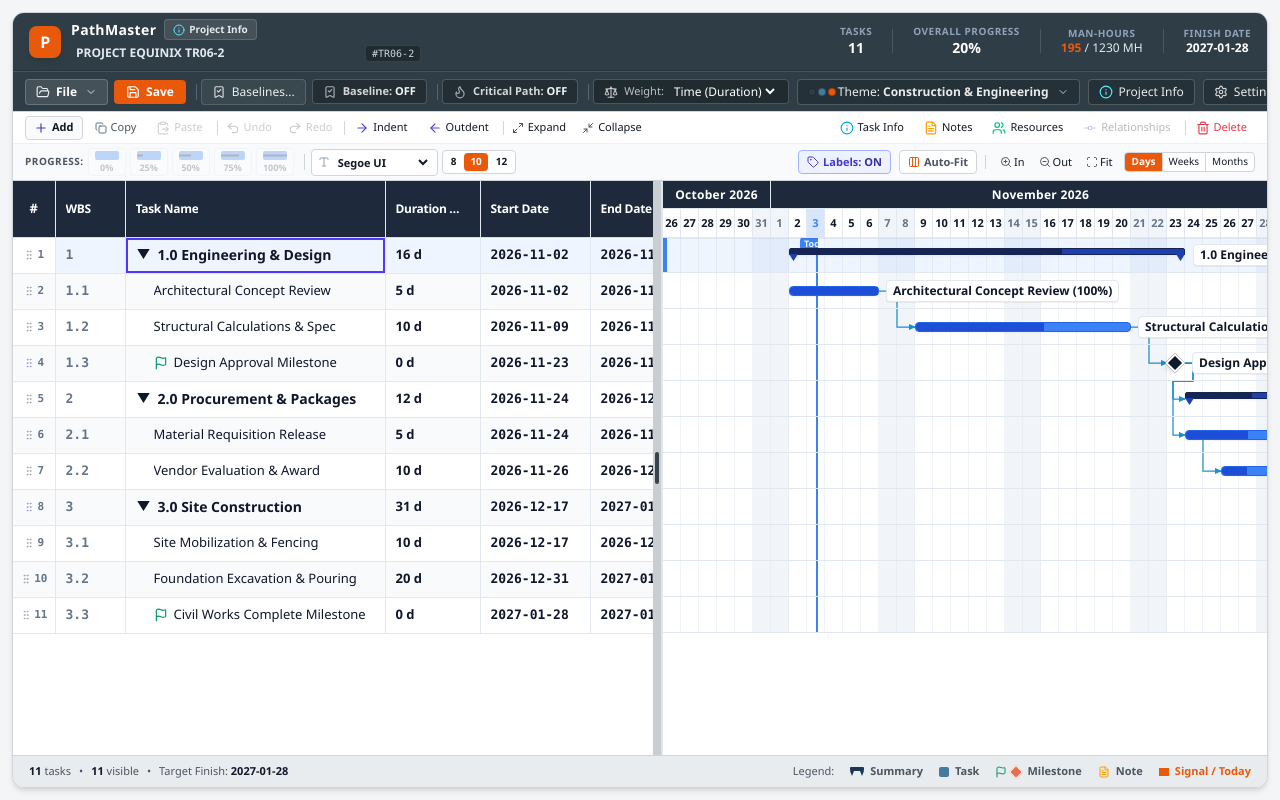
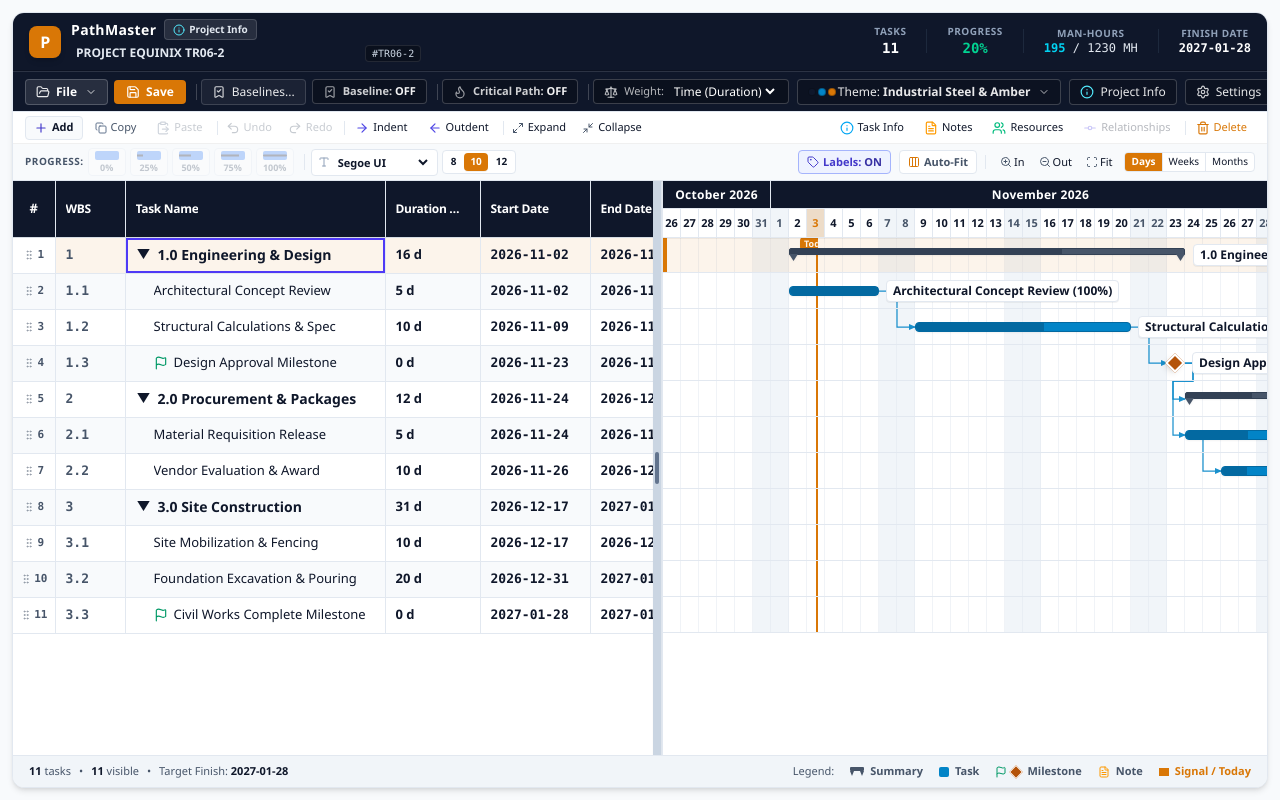
Before and after one commit to Avids/PMWBS, a React (Vite) app: page / in a window 1280 px wide. Built offline with nearby package versions, Linux system fonts and the light colour scheme.

Commit message:
feat: set Industrial Steel & Amber as default theme and clean up toolbar popover

```diff
--- a/src/App.tsx
+++ b/src/App.tsx
@@ -34,6 +34,7 @@ const DEFAULT_SETTINGS: ProjectSettings = {
   weightMode: 'duration',
   calendar: DEFAULT_CALENDAR,
   currency: '$',
+  colorTheme: 'steel-amber',
   showBaseline: false,
   showCriticalPath: false,
   showTaskLabels: true,
@@ -288,6 +289,7 @@ export function App() {
         return {
           ...DEFAULT_SETTINGS,
           ...parsed,
+          colorTheme: parsed.colorTheme || 'steel-amber',
           // Critical path and baseline are OFF by default; user can turn them on
           showBaseline: false,
           showCriticalPath: false,
--- a/src/components/GanttTimeline.tsx
+++ b/src/components/GanttTimeline.tsx
@@ -34,7 +34,7 @@ interface GanttTimelineProps {
 /**
  * Standard, professional WBS-level color palette powered by customizable theme profiles.
  */
-export function getTaskLevelStyle(task: Task, isCritical: boolean = false, colorTheme: ColorTheme = 'construction', customTheme?: Partial<ThemeDefinition>) {
+export function getTaskLevelStyle(task: Task, isCritical: boolean = false, colorTheme: ColorTheme = 'steel-amber', customTheme?: Partial<ThemeDefinition>) {
   const theme = getTheme(colorTheme, undefined, customTheme);
 
   if (isCritical) {
@@ -88,7 +88,7 @@ export const GanttTimeline: React.FC<GanttTimelineProps> = ({
   dayWidth,
   scrollContainerRef,
   onVerticalScroll,
-  colorTheme = 'classic',
+  colorTheme = 'steel-amber',
   fontFamilyChoice,
   customTheme
 }) => {
--- a/src/components/ProjectSettingsModal.tsx
+++ b/src/components/ProjectSettingsModal.tsx
@@ -440,7 +440,7 @@ export const ProjectSettingsModal: React.FC<ProjectSettingsModalProps> = ({
                 <div className="grid grid-cols-1 sm:grid-cols-2 lg:grid-cols-3 gap-2.5">
                   {SELECTABLE_THEMES.map((theme) => {
                     const isSelected =
-                      (settings.colorTheme || 'construction') === theme.id ||
+                      (settings.colorTheme || 'steel-amber') === theme.id ||
                       (theme.id === 'construction' && settings.colorTheme === 'site-drawing') ||
                       (theme.id === 'modern-enterprise' && settings.colorTheme === 'classic');
 
--- a/src/components/SpreadsheetGrid.tsx
+++ b/src/components/SpreadsheetGrid.tsx
@@ -108,7 +108,7 @@ export const SpreadsheetGrid: React.FC<SpreadsheetGridProps> = ({
   fontSize = 'normal',
   scrollContainerRef,
   onVerticalScroll,
-  colorTheme = 'classic',
+  colorTheme = 'steel-amber',
   customTheme,
   fontFamilyChoice,
   onPasteRows,
--- a/src/components/Toolbar.tsx
+++ b/src/components/Toolbar.tsx
@@ -542,7 +542,7 @@ export const Toolbar: React.FC<ToolbarProps> = ({
                   <span className="text-[10px] text-slate-400 font-normal">6 Profiles</span>
                 </div>
                 {SELECTABLE_THEMES.map((theme) => {
-                  const isSelected = (settings.colorTheme || 'construction') === theme.id ||
+                  const isSelected = (settings.colorTheme || 'steel-amber') === theme.id ||
                     (theme.id === 'construction' && settings.colorTheme === 'site-drawing') ||
                     (theme.id === 'modern-enterprise' && settings.colorTheme === 'classic');
                   const swatches = theme.id === 'custom'
@@ -594,9 +594,6 @@ export const Toolbar: React.FC<ToolbarProps> = ({
                         <span className="text-[10px] text-indigo-400 block font-medium truncate">
                           {theme.subtitle}
                         </span>
-                        <p className="text-[10px] text-slate-400 line-clamp-2 mt-0.5 leading-snug">
-                          {theme.description}
-                        </p>
                       </div>
                     </button>
                   );
--- a/src/theme/themeConfig.ts
+++ b/src/theme/themeConfig.ts
@@ -405,16 +405,16 @@ export const THEMES: Record<ColorTheme, ThemeDefinition> = {
 export const DEFAULT_CUSTOM_THEME: ThemeDefinition = THEMES['custom'];
 
 export const SELECTABLE_THEMES: ThemeDefinition[] = [
+  THEMES['steel-amber'],
+  THEMES['construction'],
   THEMES['modern-enterprise'],
-  THEMES['construction'],
   THEMES['primavera'],
-  THEMES['steel-amber'],
   THEMES['dark-mode'],
   DEFAULT_CUSTOM_THEME,
 ];
 
 export function cloneThemeToCustom(presetId: ColorTheme): Partial<ThemeDefinition> {
-  const source = THEMES[presetId] || THEMES['construction'];
+  const source = THEMES[presetId] || THEMES['steel-amber'];
   return {
     ...source,
     id: 'custom',
@@ -459,7 +459,7 @@ export function getTheme(
   } else if (themeId && themeId in THEMES) {
     theme = THEMES[themeId as ColorTheme];
   } else {
-    theme = THEMES['construction'];
+    theme = THEMES['steel-amber'];
   }
 
   if (fontChoice) {
```
